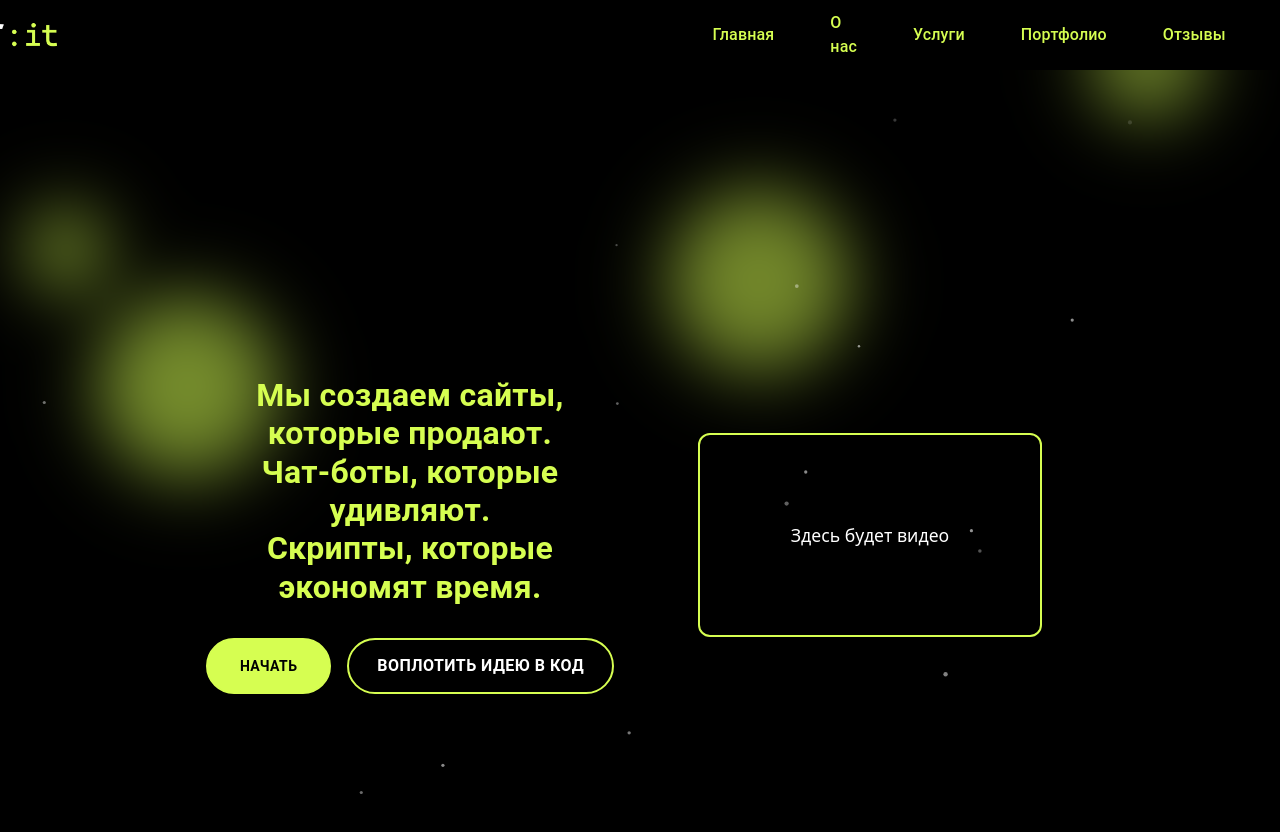
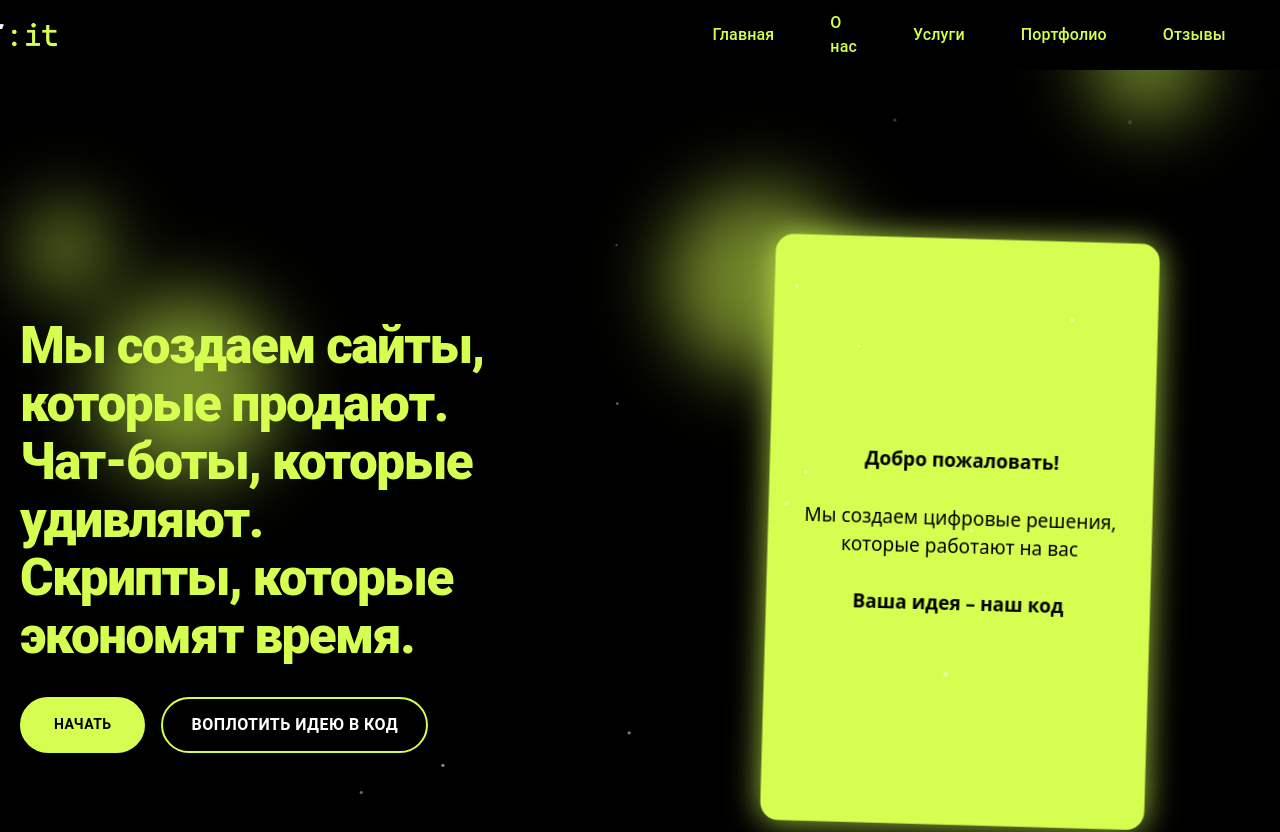
Before and after one commit to FlamingoKi/JGETit-site, a React (Vite) app: page / in a window 1280 px wide. Shown: the top 832 px of the page. Built offline with nearby package versions, Linux system fonts and the light colour scheme.

Commit message:
Анимация первой секции

```diff
--- a/src/components/sections/Home.css
+++ b/src/components/sections/Home.css
@@ -15,22 +15,37 @@
 #home .home-left,
 #home .home-video {
   flex: unset;
-  max-width: 420px;
+  max-width: 600px; /* увеличено с 420px */
   width: 100%;
   display: flex;
   flex-direction: column;
-  align-items: center; /* Центрируем содержимое */
+  align-items: flex-start; /* Было center */
   justify-content: center;
-  text-align: center;  /* Центрируем текст */
+  text-align: left;  /* Было center */
 }
 
 #home .home-title {
-  font-size: 2rem;
-  font-weight: bold;
-  line-height: 1.2;
+  font-size: 3.2rem; /* Было 2rem */
+  font-weight: 900;
+  line-height: 1.13;
   margin-bottom: 32px;
   color: #D6FE51;
-  text-align: center; /* Центрируем заголовок */
+  text-align: left; /* Было center */
+  letter-spacing: -0.03em;
+  max-width: 600px;
+  /* Можно добавить небольшой отступ слева для мобильных */
+  padding-left: 0;
+  word-break: normal !important;
+  white-space: normal !important;
+  overflow-wrap: break-word !important;
+}
+
+@media (max-width: 600px) {
+  #home .home-title {
+    font-size: 2.3rem;
+    padding-left: 0;
+    max-width: 100%;
+  }
 }
 
 #home .home-btns {
@@ -49,15 +64,30 @@
 #home .home-video-box {
   width: 100%;
   max-width: 340px;
-  height: 200px;
-  background: #000;
+  height: 520px; /* было 400px, теперь еще выше */
+  background: #D6FE51;
   border: 2px solid #D6FE51;
-  border-radius: 12px;
+  border-radius: 18px;
   display: flex;
   align-items: center;
   justify-content: center;
-  color: #fff;
-  font-size: 1.1rem;
+  color: #000;
+  font-size: 1.18rem;
+  box-shadow: 0 0 32px 0 #D6FE51cc;
+  text-align: center;
+  padding: 28px 18px;
+  font-weight: 500;
+  animation: homeWave 14s linear infinite;
+  animation-timing-function: linear;
+}
+
+.home-welcome-text {
+  width: 100%;
+  text-align: center;
+  color: #000;
+  font-size: 1.18rem;
+  font-weight: 500;
+  line-height: 1.5;
 }
 
 #home .home-btn-alt:hover {
@@ -94,13 +124,57 @@
 #home .home-video-box {
   width: 100%;
   max-width: 340px;
-  height: 200px;
-  background: #000;
+  height: 520px; /* было 400px, теперь еще выше */
+  background: #D6FE51;
   border: 2px solid #D6FE51;
-  border-radius: 12px;
+  border-radius: 18px;
   display: flex;
   align-items: center;
   justify-content: center;
-  color: #fff;
-  font-size: 1.1rem;
+  color: #000;
+  font-size: 1.18rem;
+  box-shadow: 0 0 32px 0 #D6FE51cc;
+  text-align: center;
+  padding: 28px 18px;
+  font-weight: 500;
+  animation: homeWave 14s linear infinite;
+  animation-timing-function: linear;
 }
+
+@keyframes homeWave {
+  0% {
+    transform: translateY(0) rotate(-2deg) scale(1.01);
+  }
+  12.5% {
+    transform: translateY(-8px) rotate(-1deg) scale(1.012);
+  }
+  25% {
+    transform: translateY(-16px) rotate(0deg) scale(1.018);
+  }
+  37.5% {
+    transform: translateY(-8px) rotate(1deg) scale(1.012);
+  }
+  50% {
+    transform: translateY(0) rotate(2deg) scale(1.01);
+  }
+  62.5% {
+    transform: translateY(8px) rotate(1deg) scale(1.008);
+  }
+  75% {
+    transform: translateY(16px) rotate(0deg) scale(1.012);
+  }
+  87.5% {
+    transform: translateY(8px) rotate(-1deg) scale(1.008);
+  }
+  100% {
+    transform: translateY(0) rotate(-2deg) scale(1.01);
+  }
+}
+/* Чтобы убрать паузу, сделайте анимацию "бесшовной":
+   - Начальное и конечное состояние должны быть идентичны.
+   - Не используйте cubic-bezier с замедлением в конце, только linear.
+   - Можно добавить больше промежуточных кадров, чтобы движение было равномерным.
+*/
+   - Не используйте cubic-bezier с замедлением в конце, только linear.
+   - Можно добавить больше промежуточных кадров, чтобы движение было равномерным.
+*/
--- a/src/components/sections/Home.jsx
+++ b/src/components/sections/Home.jsx
@@ -7,8 +7,24 @@ export default function Home() {
   return (
     <section id="home">
       <div className="home-left">
-        <Typography variant="h4" className="home-title" gutterBottom>
-          Мы создаем сайты,<br />которые продают.<br />Чат-боты, которые<br />удивляют.<br />Скрипты, которые<br />экономят время.
+        <Typography
+          variant="h1"
+          className="home-title"
+          gutterBottom
+          sx={{
+            fontSize: { xs: "2.3rem", sm: "3.2rem", md: "4.2rem", lg: "4.8rem" },
+            fontWeight: 900,
+            lineHeight: 1.13,
+            color: "#D6FE51",
+            textAlign: "left",
+            mb: 4,
+            letterSpacing: "-0.03em",
+            maxWidth: "600px"
+          }}
+        >
+          Мы создаем сайты, которые продают.<br />
+          Чат-боты, которые удивляют.<br />
+          Скрипты, которые экономят время.
         </Typography>
         <div className="home-btns">
           <Button
@@ -66,7 +82,14 @@ export default function Home() {
       </div>
       <div className="home-video">
         <div className="home-video-box">
-          Здесь будет видео
+          <div className="home-welcome-text">
+            <strong>Добро пожаловать!</strong>
+            <br /><br />
+            Мы создаем цифровые решения,<br />
+            которые работают на вас
+            <br /><br />
+            <span style={{ fontWeight: 700 }}>Ваша идея – наш код</span>
+          </div>
         </div>
       </div>
     </section>
```
